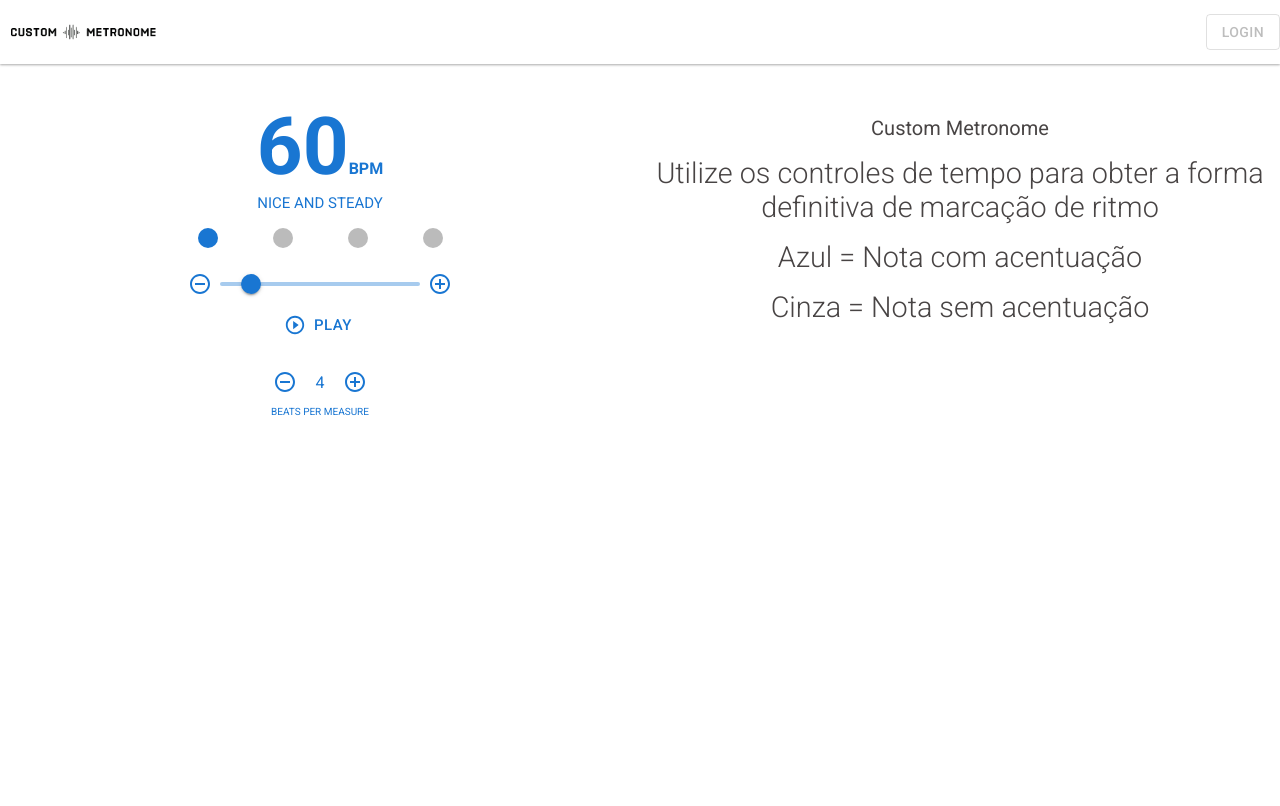
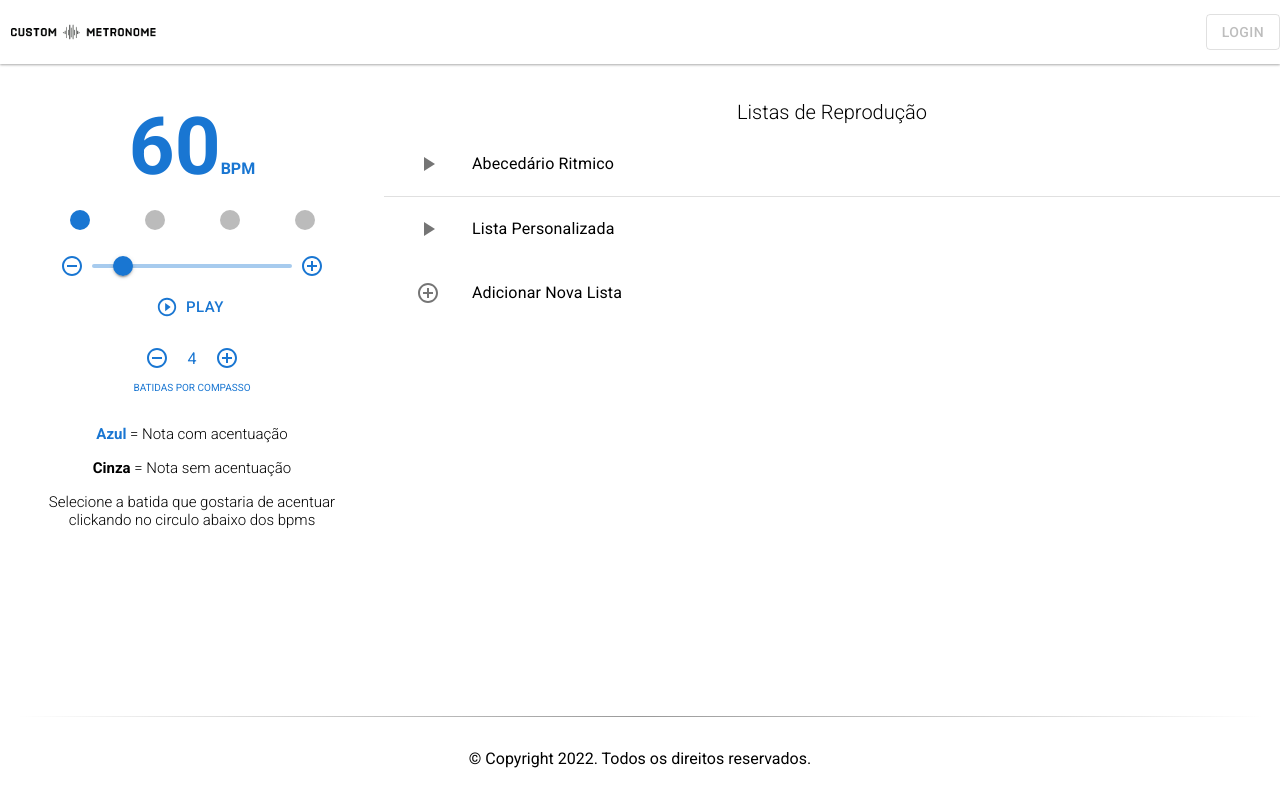
Before and after one commit to Gabriel-Barbosa-de-Oliveira/custom-metronome, a React (Create React App) app in the folder custom-metronome/: page /metronome in a window 1280 px wide. Shown: the top 806 px of the page. Built offline with nearby package versions, Linux system fonts and the light colour scheme; no server answers.

Commit message:
Componente Listas de Reprodução

```diff
--- a/custom-metronome/src/components/Metronome/Metronome.scss
+++ b/custom-metronome/src/components/Metronome/Metronome.scss
@@ -5,12 +5,13 @@
 
 .container {
     margin-top: 100px;
+    height: 100%;
 }
 
 .metronome {
     display: grid;
-    grid-template-columns: repeat(2, 1fr);
-    height: 250px;
+    grid-template-columns: 30% 70%;
+    height: calc(100% - 200px)
 }
 
 .bpm-display {
@@ -63,7 +64,7 @@
 .action-button {
     display: flex;
     justify-content: center;
-    margin-bottom: 16px;
+    margin-bottom: 10px;
 }
 
 .beats-number-container {
@@ -87,14 +88,19 @@
 }
 
 .sub-text {
+    p {
+        font-size: 15px;
+        margin-top: 16px;
+        color: #000;
+        span{
+            color: #1976d2;
+        }
+    }
+}
 
-    h1 {
-        font-size: 20px;
-    }
-
-    p {
-        margin-top: 16px;
-    }
+.application-mode {
+    text-align: center;
+    width: 100%;
 }
 
 .pulse-controller-container {
@@ -107,7 +113,6 @@
 @media only screen and (max-width: 480px) {
     .metronome {
         grid-template-columns: 1fr;
-        grid-gap: 32px;
     }
 
     .sub-text {
--- a/custom-metronome/src/components/Metronome/Metronome.tsx
+++ b/custom-metronome/src/components/Metronome/Metronome.tsx
@@ -10,6 +10,8 @@ import HeaderMenu from '../../shared/partials/HeaderMenu/HeaderMenu';
 import PulseController from '../../partials/PulseController/PulseController';
 import { IPulseControllerControlObject } from '../../shared/interfaces/props/IPulseControllerControlObject';
 import _ from 'lodash';
+import Footer from '../../partials/Footer/Footer';
+import Playlist from '../Playlist/Playlist';
 
 type IMetronomeState = {
     isPlaying: boolean,
@@ -123,9 +125,9 @@ export default class Metronome extends Component<{}, IMetronomeState> {
 
         let index = this.state.currentPulses.findIndex(x => (x.position === newCount && x.isActive));
 
-        if(index != -1){
+        if (index != -1) {
             this.click1.play();
-        }else{
+        } else {
             this.click2.play();
         }
 
@@ -186,11 +188,12 @@ export default class Metronome extends Component<{}, IMetronomeState> {
                 <section className="container">
                     <section className="metronome">
                         <section>
+                            <div>
+
                                 <div className="bpm-display">
                                     <span className="tempo">{metronomeValue}</span>
                                     <span className="bpm">BPM</span>
                                 </div>
-                            <div className="tempo-text">Nice and steady</div>
                                 <section className='pulse-controller-container'>
                                     <PulseController changed={this.handlePulseIntensityChange} pulses={this.state.currentPulses} />
                                 </section>
@@ -221,18 +224,22 @@ export default class Metronome extends Component<{}, IMetronomeState> {
                                 } />
 
                                 <div className="beats-per-measure-text">
-                                <span >Beats per measure</span>
+                                    <span>Batidas por Compasso</span>
+                                </div>
+                            </div>
+                            <div className='sub-text'>
+                                <p><span><b>Azul</b></span> = Nota com acentuação</p>
+                                <p><b>Cinza</b> = Nota sem acentuação</p>
+                                <p>Selecione a batida que gostaria de acentuar clickando no circulo abaixo dos bpms</p>
                             </div>
                         </section>
-                        <section>
-                            <div className='sub-text'>
-                                <h1>Custom Metronome</h1>
-                                <p>Utilize os controles de tempo para obter a forma definitiva de marcação de ritmo</p>
-                                <p>Azul = Nota com acentuação</p>
-                                <p>Cinza = Nota sem acentuação</p>
-                            </div>
+
+                        <section className='application-mode'>
+                            <Playlist />
                         </section>
                     </section>
+
+                    <Footer />
                 </section>
 
             </>
--- /dev/null
+++ b/custom-metronome/src/components/Playlist/Playlist.tsx
@@ -0,0 +1,48 @@
+import React, { Component } from 'react'
+import Box from '@mui/material/Box';
+import List from '@mui/material/List';
+import ListItem from '@mui/material/ListItem';
+import ListItemButton from '@mui/material/ListItemButton';
+import ListItemIcon from '@mui/material/ListItemIcon';
+import ListItemText from '@mui/material/ListItemText';
+import Divider from '@mui/material/Divider';
+import { PlayArrow } from '@mui/icons-material';
+import AddCircleOutlineIcon from '@mui/icons-material/AddCircleOutline';
+export default class Playlist extends Component {
+    render() {
+        return (
+            <Box sx={{ width: '100%', maxWidth: "100%", bgcolor: 'background.paper', color: "#000" }}>
+                <h3>Listas de Reprodução</h3>
+                <nav aria-label="main mailbox folders">
+                    <List>
+                        <ListItem>
+                            <ListItemButton>
+                                <ListItemIcon>
+                                    <PlayArrow />
+                                </ListItemIcon>
+                                <ListItemText primary="Abecedário Ritmico" />
+                            </ListItemButton>
+                        </ListItem>
+                        <Divider />
+                        <ListItem >
+                            <ListItemButton>
+                                <ListItemIcon>
+                                    <PlayArrow />
+                                </ListItemIcon>
+                                <ListItemText primary="Lista Personalizada" />
+                            </ListItemButton>
+                        </ListItem>
+                        <ListItem >
+                            <ListItemButton>
+                                <ListItemIcon>
+                                    <AddCircleOutlineIcon />
+                                </ListItemIcon>
+                                <ListItemText primary="Adicionar Nova Lista" />
+                            </ListItemButton>
+                        </ListItem>
+                    </List>
+                </nav>
+            </Box>
+        )
+    }
+}
--- a/custom-metronome/src/partials/Footer/Footer.scss
+++ b/custom-metronome/src/partials/Footer/Footer.scss
@@ -8,8 +8,10 @@
     }
 }
 
-hr{
-    border: 0;
-    height: 1px;
-    background-image: linear-gradient(to right, rgba(0, 0, 0, 0), rgba(0, 0, 0, 0.4), rgba(0, 0, 0, 0));
+.footer-container{
+    hr{
+        border: 0;
+        height: 1px;
+        background-image: linear-gradient(to right, rgba(0, 0, 0, 0), rgba(0, 0, 0, 0.4), rgba(0, 0, 0, 0));
+    }
 }
```
Lines whose indentation alone changed are shown as unchanged.
